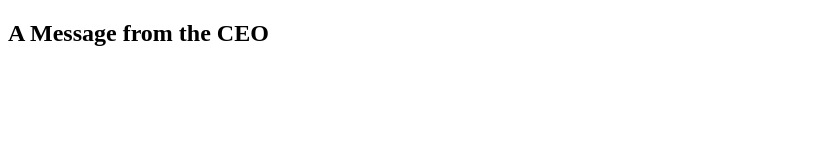
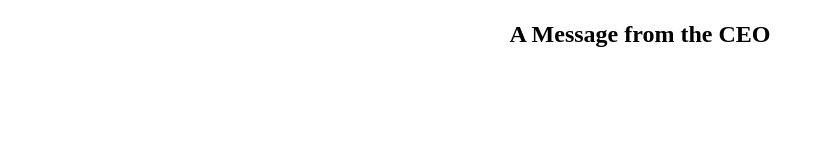
Before and after one commit to peacebrowne/Kit-portfolio, a plain HTML site: page index.html in a window 1280 px wide. Shown: the whole page, without its empty margins (0-824 px from the left). Drawn offline with Linux system fonts and the light colour scheme.

Commit message:
Reviewed Linking of the JS and CSS Files

```diff
--- a/index.html
+++ b/index.html
@@ -6,9 +6,9 @@
     <meta name="viewport" content="width=device-width, initial-scale=1.0">
     <title>KIT Students Portfolio Page</title>
 
-    <link rel="stylesheet" href="./assets/index.css">
+    <link rel="stylesheet" href="./src/assets/index.css">
 
-    <script src="./assets/index.js"></script>
+    <script src="./src/assets/index.js"></script>
 </head>
 <body>
     <div class="container">
--- a/src/assets/index.css
+++ b/src/assets/index.css
@@ -0,0 +1,13 @@
+* {
+    margin: 0;
+    padding: 0;
+    box-sizing: border-box;
+}
+
+.ceoMessageDiv {
+    margin: 21px;
+}
+
+.ceoMessageDiv h2 {
+    text-align: center;
+}
```
